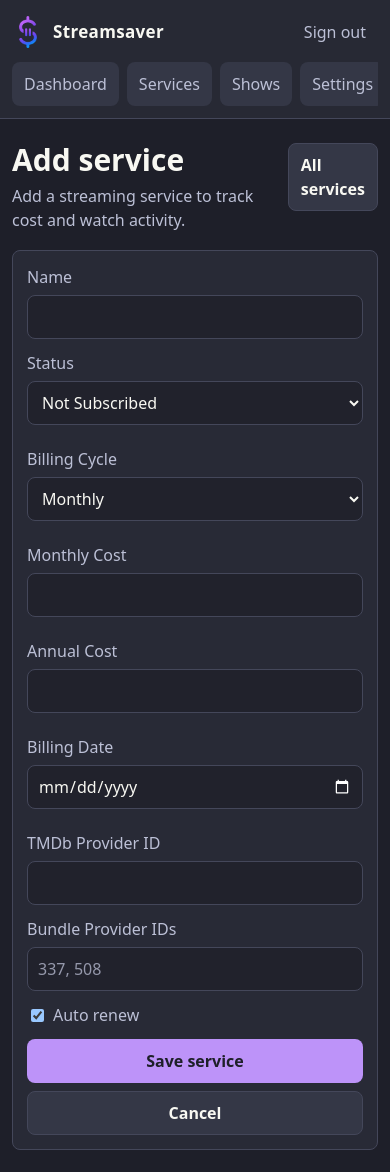
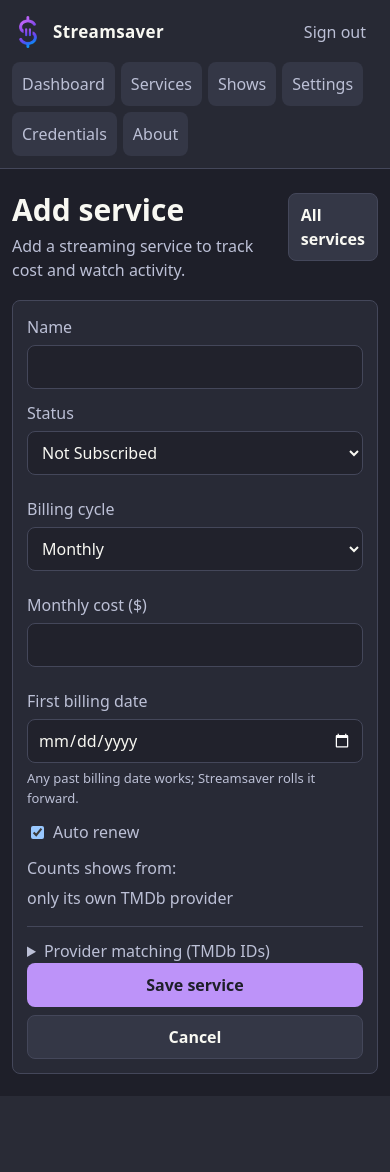
Before and after one commit to noahphex/streamsaver, a Flask app: page /services/new in a window 390 px wide. After the commit the page ends 1096 px from the top, so only its background shows below. Run offline with Flask 3, Linux system fonts and the light colour scheme; the visitor is signed in with stand-in values (Sample User, id 1); data that the repository does not hold is empty.

Commit message:
UI critique round 2: actionable to-do, phone nav, credentials, service form
From the second Impeccable critique (24/40):
1. To-do rows link to the service (or a prefilled Add service), show the
   price, and read as a sentence ("Cupertino returns Oct 30.").
2. Phone nav wraps to two rows so Credentials and About are visible.
3. Credentials: one row per provider with the last Test result ("Works ·
   time" / "Failed · time"), Test and Fix; the device code is the only
   visible Trakt path, PIN/app details under "Other ways". Test results
   are kept out of backups.
4. Edit service: only the cost for the chosen cycle (formatted), "First
   billing date" with the next renewal, bundles as named chips, TMDb IDs
   under "Provider matching".
5. Abandon remembers the show's state (new shows.state_before_abandon
   column); Unmark restores it instead of forcing dormant.
Minor: Sign in casing, capitalized states, no redundant Filter button,
narrow sign-in form, calm Unsubscribed pill, "Free", sentence-case About.
Tests: 29. Detector: 0 findings on 9 pages.

Co-Authored-By: Claude Opus 5.5 <noreply@anthropic.com>

```diff
--- a/core/backup.py
+++ b/core/backup.py
@@ -40,7 +40,8 @@ logger = logging.getLogger(__name__)
 BACKUP_VERSION = 1
 
 # Settings keys that represent runtime/sync state — skip on restore
-_RUNTIME_SETTINGS = {"last_trakt_sync", "networks_fetched_at", "last_status_alert_sent"}
+_RUNTIME_SETTINGS = {"last_trakt_sync", "networks_fetched_at", "last_status_alert_sent",
+                     "credential_test_trakt", "credential_test_tmdb", "credential_test_email"}
 
 # Service columns to include in the backup (icon_path excluded)
 _SERVICE_COLS = [
--- a/db.py
+++ b/db.py
@@ -159,6 +159,11 @@ def init_db() -> None:
 
         # Rebuild shows table if it's missing the 'completed' state in its CHECK constraint
         _migrate_shows_check_constraint(conn)
+
+        # After the rebuild above, so the rebuild can't drop it
+        _migrate_columns(conn, "shows", [
+            ("state_before_abandon", "TEXT"),  # restored when a show is un-abandoned
+        ])
 
     _migrate_billing_data()
     _seed_default_bundles()
--- a/web/app.py
+++ b/web/app.py
@@ -1,3 +1,4 @@
+import json
 import os
 import logging
 import sys
@@ -290,15 +291,22 @@ def create_app():
     @app.post("/shows/<trakt_id>/state")
     def set_show_state(trakt_id):
         state = request.form.get("state", "dormant")
-        if state not in {"abandoned", "dormant", "ignored"}:
+        if state not in {"abandoned", "dormant", "ignored", "restore"}:
             flash("Invalid show state.", "error")
             return redirect(url_for("shows"))
-        abandoned_override = 1 if state == "abandoned" else 0
         with db_session() as conn:
-            conn.execute(
-                "UPDATE shows SET show_state = ?, abandoned_override = ? WHERE trakt_id = ?",
-                (state, abandoned_override, trakt_id),
-            )
+            if state == "abandoned":
+                conn.execute(
+                    "UPDATE shows SET state_before_abandon = CASE WHEN show_state = 'abandoned' "
+                    "THEN state_before_abandon ELSE show_state END, show_state = 'abandoned', "
+                    "abandoned_override = 1 WHERE trakt_id = ?", (trakt_id,))
+            elif state == "restore":  # Unmark: back to whatever it was before Abandon
+                conn.execute(
+                    "UPDATE shows SET show_state = COALESCE(NULLIF(state_before_abandon, ''), 'dormant'), "
+                    "state_before_abandon = NULL, abandoned_override = 0 WHERE trakt_id = ?", (trakt_id,))
+            else:
+                conn.execute("UPDATE shows SET show_state = ?, abandoned_override = 0 WHERE trakt_id = ?",
+                             (state, trakt_id))
         flash("Show updated.", "success")
         return redirect(request.referrer or url_for("shows"))
 
@@ -331,6 +339,7 @@ def create_app():
             creds=_credential_view(creds),
             trakt_auth_url=_trakt_auth_url(creds.get("trakt_client_id", "")),
             trakt_device=_pending_trakt_device(),
+            tests={p: _last_credential_test(p) for p in ("trakt", "tmdb", "email")},
         )
 
     @app.post("/credentials/test/<provider>")
@@ -350,7 +359,9 @@ def create_app():
             else:
                 abort(404)
             flash(message, "success")
+            _record_credential_test(provider, True, message)
         except Exception as exc:
+            _record_credential_test(provider, False, str(exc))
             logger.warning("Credential test for %s failed: %s", provider, exc)
             flash(f"{provider.upper() if provider == 'tmdb' else provider.title()} test failed: {exc}", "error")
         return redirect(url_for("credentials"))
@@ -633,12 +644,18 @@ def create_app():
 
 def _service_form(editable=None):
     bundle_map = {}
+    next_renewal = None
     if editable:
         bundle_map[editable["id"]] = get_bundle_providers(editable["id"])
+        results = run_analysis()
+        next_renewal = next((rec.get("billing_date") for recs in results.values() for rec in recs
+                             if isinstance(rec, dict) and rec.get("id") == editable["id"]), None)
     return render_template(
         "service_form.html",
         editable=editable,
         bundle_map=bundle_map,
+        next_renewal=next_renewal,
+        prefill_name=request.args.get("name", ""),
         network_names=get_cached_network_names(),
         statuses=sorted(VALID_STATUSES),
     )
@@ -793,14 +810,31 @@ def _todo_items(results):
         for rec in results.get(key, []):
             shows = rec.get("shows") or []
             if key == "untracked":
-                why = "Watching " + ", ".join(shows)
+                why = "You're watching " + ", ".join(shows) + " here, but it isn't a service in Streamsaver."
             elif shows:
-                why = ", ".join(f"{s['title']} ({_nice_date(s.get('next_air_date'))})" for s in shows)
+                why = "; ".join(f"{s['title']} returns {_nice_date(s.get('next_air_date'))}"
+                                if s.get("next_air_date") else s["title"] for s in shows) + "."
             else:
                 why = rec.get("reason", "")
-            items.append({"key": key, "label": label, "tone": tone, "name": rec["name"],
-                          "why": why, "when": rec.get("billing_date") if key != "untracked" else ""})
+            cycle = rec.get("billing_cycle")
+            cost = (f"{_money(rec.get('annual_cost'))}/yr" if cycle == "annual" else
+                    f"{_money(rec.get('monthly_cost'))}/mo") if key != "untracked" else ""
+            items.append({"key": key, "label": label, "tone": tone, "name": rec["name"], "why": why,
+                          "when": rec.get("billing_date") if key != "untracked" else "",
+                          "cost": cost, "service_id": rec.get("id")})
     return items
+
+
+def _record_credential_test(provider, ok, message):
+    _set_setting(f"credential_test_{provider}", json.dumps(
+        {"ok": ok, "at": datetime.now().astimezone().isoformat(timespec="seconds"), "message": message[:200]}))
+
+
+def _last_credential_test(provider):
+    try:
+        return json.loads(_get_setting(f"credential_test_{provider}") or "null")
+    except ValueError:
+        return None
 
 
 def _service_sort_key(svc, next_bill):
--- a/web/static/app.css
+++ b/web/static/app.css
@@ -404,3 +404,50 @@ td:empty::after { content: ""; }
 }
 
 td[data-label="Last"], td[data-label="Next"], td[data-label="Score"] { white-space: nowrap; }
+
+/* To-do rows are links to the service */
+.todo li { padding: 0; }
+.todo-link {
+  display: grid; grid-template-columns: 9.5rem minmax(0, 1fr) auto; gap: 4px 14px; align-items: baseline;
+  padding: 12px 14px; border-radius: 8px; color: inherit;
+}
+.todo-link:hover { background: color-mix(in srgb, var(--accent), transparent 90%); }
+.todo-link:hover .name { text-decoration: underline; text-underline-offset: 3px; }
+@media (max-width: 720px) { .todo-link { grid-template-columns: 1fr; } .todo-link .why { grid-column: 1; } }
+.todo li { display: block; background: var(--panel-2); }
+@media (max-width: 720px) {
+  /* All six destinations visible: wrap instead of a hidden sideways scroll */
+  .nav { flex-wrap: wrap; overflow: visible; gap: 6px; }
+  .nav a { padding: 8px 10px; }
+}
+
+/* Credentials: one row per provider */
+.connections { list-style: none; margin: 0 0 8px; padding: 0; display: grid; gap: 6px; }
+.connections li {
+  display: grid; grid-template-columns: 6rem minmax(0, 1fr) auto; align-items: center; gap: 10px;
+  padding: 8px 12px; background: var(--panel-2); border-radius: 8px;
+}
+.connections .name { font-weight: 700; }
+.connections .chip { justify-self: start; }
+.connections .actions { display: flex; gap: 6px; }
+.button.small-link { min-height: 32px; padding: 6px 10px; font-weight: 600; color: var(--muted); background: transparent; }
+.button.small-link:hover { color: var(--text); background: var(--panel); }
+details.more { margin-top: 16px; padding-top: 12px; border-top: 1px solid var(--line); }
+details.more[open] summary { margin-bottom: 10px; }
+@media (max-width: 720px) {
+  .connections li { grid-template-columns: 1fr auto; }
+  .connections .chip { grid-column: 1 / -1; grid-row: 2; }
+}
+
+/* Service form: only the cost for the chosen cycle */
+form[data-cycle="monthly"] .cost-annual, form[data-cycle="annual"] .cost-monthly { display: none; }
+.form-panel label small { font-size: 13px; }
+.bundles { display: flex; flex-wrap: wrap; gap: 6px; align-items: center; margin: 4px 0 0; }
+
+.toolbar { grid-template-columns: 1fr 200px; }
+.state { text-transform: capitalize; }
+.form-panel.narrow { max-width: 440px; }
+/* Unsubscribed is a normal state: calm pill instead of alarm red */
+.status-unsubscribed .card-head span { color: var(--muted); background: var(--panel-2); border-color: var(--line); }
+.tone-keep { border: 1px solid var(--line); }
+@media (max-width: 720px) { .toolbar { grid-template-columns: 1fr; } }
--- a/web/templates/about.html
+++ b/web/templates/about.html
@@ -11,7 +11,7 @@
 
 <section class="grid two about-grid">
   <article class="panel">
-    <h2>What It Does</h2>
+    <h2>What it does</h2>
     <p>
       Streamsaver compares your watched shows, watchlist, streaming services, and subscription costs in one place.
       The goal is simple: show which services are useful right now, which ones can wait, and which ones may no
@@ -24,7 +24,7 @@
   </article>
 
   <article class="panel">
-    <h2>How It Works</h2>
+    <h2>How it works</h2>
     <ol class="about-steps">
       <li>It syncs your watched shows and watchlist from Trakt.</li>
       <li>It looks up where those shows are available using provider data.</li>
@@ -36,7 +36,7 @@
 </section>
 
 <section class="panel about-panel">
-  <h2>The Methodology</h2>
+  <h2>The methodology</h2>
   <p>
     Streamsaver treats a streaming subscription as useful when it connects to shows you are actively watching,
     planning to watch, or waiting on for new episodes. A service becomes less important when its shows are old,
--- a/web/templates/service_form.html
+++ b/web/templates/service_form.html
@@ -3,34 +3,55 @@
 {% block content %}
 <section class="hero compact">
   <div class="hero-copy">
-    <h1>{{ "Edit service" if editable else "Add service" }}</h1>
-    <p>{{ "Update subscription details and provider matching." if editable else "Add a streaming service to track cost and watch activity." }}</p>
+    <h1>{{ editable.name if editable else "Add service" }}</h1>
+    <p>{{ "Billing, status, and which TMDb providers count toward this service." if editable else "Add a streaming service to track cost and watch activity." }}</p>
   </div>
   <a class="button ghost" href="{{ url_for('services') }}">All services</a>
 </section>
 
+{% set cycle = editable.billing_cycle if editable else "monthly" %}
+{% set bundles = bundle_map[editable.id] if editable else [] %}
 <section class="panel form-panel">
-  <form method="post" action="{{ url_for('service_save') }}" class="stack">
+  <form method="post" action="{{ url_for('service_save') }}" class="stack" data-cycle="{{ cycle }}">
     {% if editable %}<input type="hidden" name="service_id" value="{{ editable.id }}">{% endif %}
-    <label>Name <input name="name" list="networks" value="{{ editable.name if editable else '' }}" required></label>
+    <label>Name <input name="name" list="networks" value="{{ editable.name if editable else prefill_name }}" required></label>
     <datalist id="networks">{% for name in network_names %}<option value="{{ name }}">{% endfor %}</datalist>
     <div class="form-grid">
       <label>Status
         <select name="status">{% for status in statuses %}<option value="{{ status }}" {% if editable and editable.status == status %}selected{% endif %}>{{ status_labels.get(status, status) }}</option>{% endfor %}</select>
       </label>
-      <label>Billing Cycle
-        <select name="billing_cycle">
-          <option value="monthly" {% if not editable or editable.billing_cycle == "monthly" %}selected{% endif %}>Monthly</option>
-          <option value="annual" {% if editable and editable.billing_cycle == "annual" %}selected{% endif %}>Annual</option>
+      <label>Billing cycle
+        <select name="billing_cycle" id="billing-cycle">
+          <option value="monthly" {% if cycle == "monthly" %}selected{% endif %}>Monthly</option>
+          <option value="annual" {% if cycle == "annual" %}selected{% endif %}>Annual</option>
         </select>
       </label>
-      <label>Monthly Cost <input type="number" name="monthly_cost" min="0" step="0.01" value="{{ editable.monthly_cost if editable else '' }}"></label>
-      <label>Annual Cost <input type="number" name="annual_cost" min="0" step="0.01" value="{{ editable.annual_cost if editable else '' }}"></label>
-      <label>Billing Date <input type="date" name="billing_anchor_date" value="{{ editable.billing_anchor_date or editable.next_billing_date if editable else '' }}"></label>
-      <label>TMDb Provider ID <input type="number" name="tmdb_provider_id" value="{{ editable.tmdb_provider_id if editable and editable.tmdb_provider_id else '' }}"></label>
+      <label class="cost cost-monthly">Monthly cost ($)
+        <input type="number" name="monthly_cost" min="0" step="0.01" value="{{ '%.2f'|format(editable.monthly_cost or 0) if editable else '' }}">
+      </label>
+      <label class="cost cost-annual">Annual cost ($)
+        <input type="number" name="annual_cost" min="0" step="0.01" value="{{ '%.2f'|format(editable.annual_cost or 0) if editable else '' }}">
+      </label>
+      <label>First billing date
+        <input type="date" name="billing_anchor_date" value="{{ editable.billing_anchor_date or editable.next_billing_date if editable else '' }}">
+        <small class="muted">{% if next_renewal %}Next renewal {{ next_renewal|nice_date }}. {% endif %}Any past billing date works; Streamsaver rolls it forward.</small>
+      </label>
     </div>
-    <label>Bundle Provider IDs <input name="bundle_provider_ids" value="{% if editable %}{{ bundle_map[editable.id]|map(attribute='tmdb_provider_id')|join(', ') }}{% endif %}" placeholder="337, 508"></label>
     <label class="check"><input type="checkbox" name="auto_renew" {% if not editable or editable.auto_renew %}checked{% endif %}> Auto renew</label>
+
+    <div class="bundles">
+      <span class="muted">Counts shows from:</span>
+      {% for b in bundles %}<span class="chip">{{ b.provider_name }}</span>{% else %}<span class="muted">only its own TMDb provider</span>{% endfor %}
+    </div>
+    <details class="more">
+      <summary>Provider matching (TMDb IDs)</summary>
+      <div class="form-grid">
+        <label>TMDb provider ID <input type="number" name="tmdb_provider_id" value="{{ editable.tmdb_provider_id if editable and editable.tmdb_provider_id else '' }}"></label>
+        <label>Bundled provider IDs <input name="bundle_provider_ids" value="{{ bundles|map(attribute='tmdb_provider_id')|join(', ') }}" placeholder="e.g. 337, 508"></label>
+      </div>
+      <p class="muted">Usually filled in for you when you pick the name from the list. Bundles let add-on channels count toward this service.</p>
+    </details>
+
     <div class="button-row">
       <button type="submit">Save service</button>
       <a class="button ghost" href="{{ url_for('services') }}">Cancel</a>
@@ -46,4 +67,14 @@
   </form>
 </section>
 {% endif %}
+<script>
+  (() => {
+    // Show only the cost field for the chosen cycle; the other keeps its value and is still submitted.
+    const form = document.querySelector("form[data-cycle]");
+    const select = document.getElementById("billing-cycle");
+    const sync = () => { form.dataset.cycle = select.value; };
+    select.addEventListener("change", sync);
+    sync();
+  })();
+</script>
 {% endblock %}
--- a/web/templates/services.html
+++ b/web/templates/services.html
@@ -25,8 +25,7 @@
         <span>{{ status_labels.get(svc.status, svc.status) }}</span>
       </div>
       <p>
-        {% if svc.billing_cycle == "annual" %}{{ svc.annual_cost|money }}/yr{% else %}{{ svc.monthly_cost|money }}/mo{% endif %}
-        {% if not (svc.monthly_cost or svc.annual_cost) %}<span class="muted">· free</span>{% endif %}
+        {% if not (svc.monthly_cost or svc.annual_cost) %}Free{% elif svc.billing_cycle == "annual" %}{{ svc.annual_cost|money }}/yr{% else %}{{ svc.monthly_cost|money }}/mo{% endif %}
       </p>
       <p class="muted">
         {% set renews = next_bill.get(svc.name) %}
--- a/web/templates/shows.html
+++ b/web/templates/shows.html
@@ -13,7 +13,6 @@
       <option value="{{ item }}" {% if state == item %}selected{% endif %}>{{ item }}</option>
     {% endfor %}
   </select>
-  <button>Filter</button>
 </form>
 {% macro sort_link(key, label) -%}
   {% set active = sort == key %}
@@ -49,7 +48,7 @@
           <td data-label="Next">{{ show.next_air_date|nice_date }}</td>
           <td>
             <form method="post" action="{{ url_for('set_show_state', trakt_id=show.trakt_id) }}">
-              <input type="hidden" name="state" value="{{ 'dormant' if show.show_state == 'abandoned' else 'abandoned' }}">
+              <input type="hidden" name="state" value="{{ 'restore' if show.show_state == 'abandoned' else 'abandoned' }}">
               <button class="ghost small" aria-label="{{ ('Unmark ' if show.show_state == 'abandoned' else 'Abandon ') ~ show.title }}">{{ "Unmark" if show.show_state == "abandoned" else "Abandon" }}</button>
             </form>
           </td>
--- a/web/templates/unlock.html
+++ b/web/templates/unlock.html
@@ -14,11 +14,11 @@
     or restore config/credentials.enc and config/.salt.
   </div>
 {% endif %}
-<form class="panel form-panel" method="post">
+<form class="panel form-panel narrow" method="post">
   <label>
     Passphrase
     <input type="password" name="passphrase" autocomplete="current-password" required>
   </label>
-  <button type="submit">Sign In</button>
+  <button type="submit">Sign in</button>
 </form>
 {% endblock %}
```
Also changed, not shown: tests/test_web.py (+28 -1 lines), web/templates/credentials.html (+45 -38 lines), web/templates/dashboard.html (+7 -4 lines).
